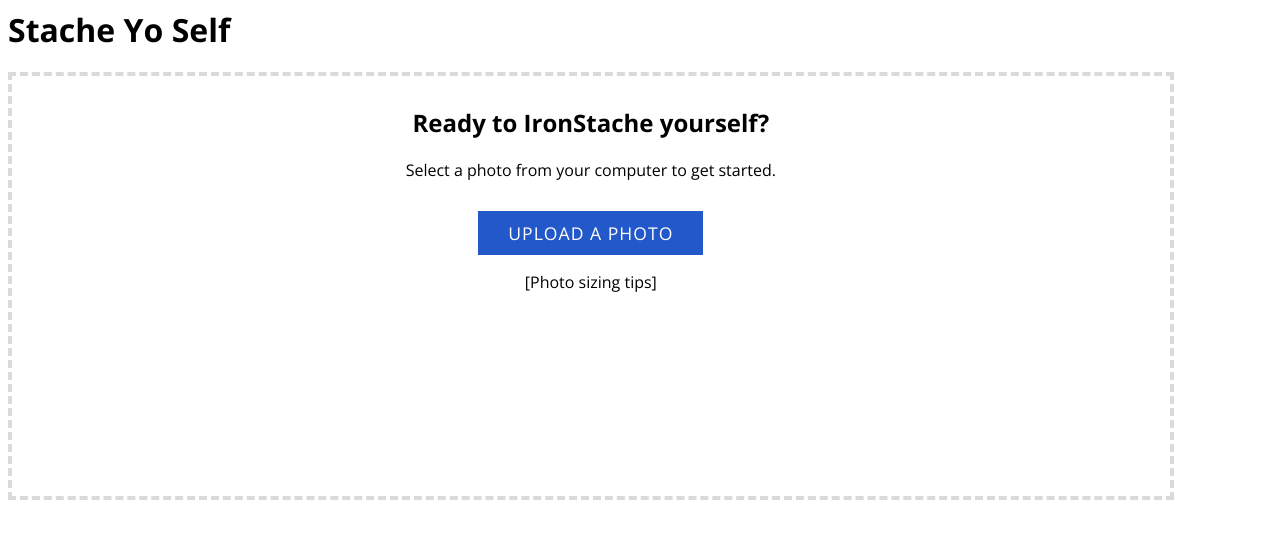
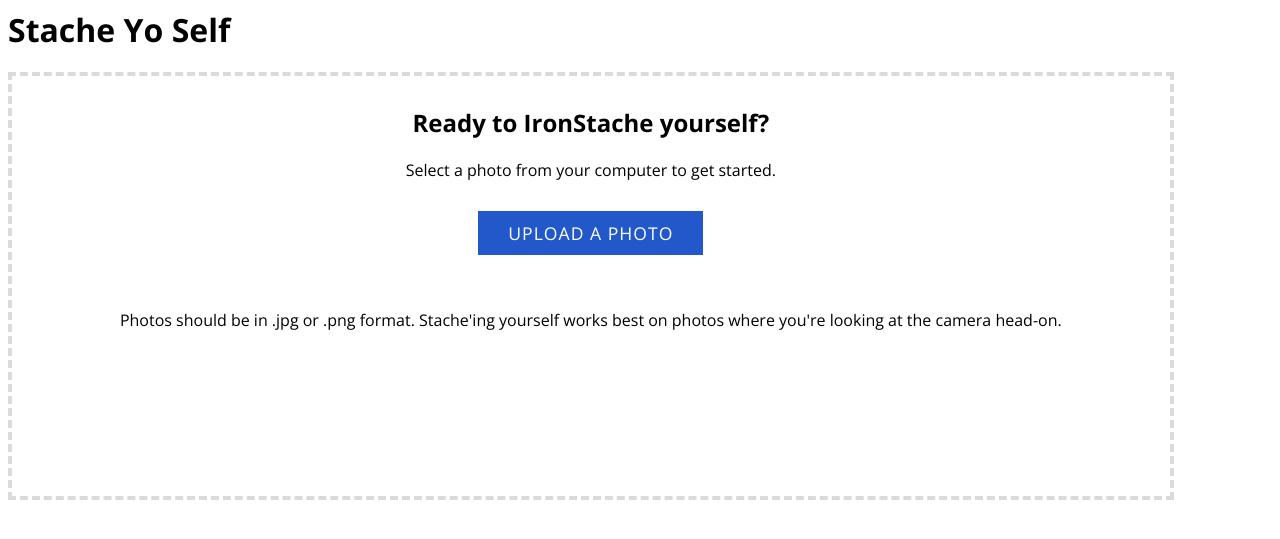
Before and after one commit to RagtagOpen/mustachify, a Flask app: page / in a window 1280 px wide. Shown: the top 539 px of the page. Run offline with Flask 2, Linux system fonts and the light colour scheme; parts of the project's set-up code (start-up, migrations or seed data) failed here and were passed over.

Commit message:
added photo tips

```diff
--- a/templates/home.html
+++ b/templates/home.html
@@ -41,8 +41,9 @@
           <input type="submit" id="file-submit" class="invisible">
 
         </form>
+        <br>
 
-        <p id="tips">[Photo sizing tips]</p>
+        <p id="tips">Photos should be in .jpg or .png format. Stache'ing yourself works best on photos where you're looking at the camera head-on.</p>
       </div>
     </div>
   </body>
```
